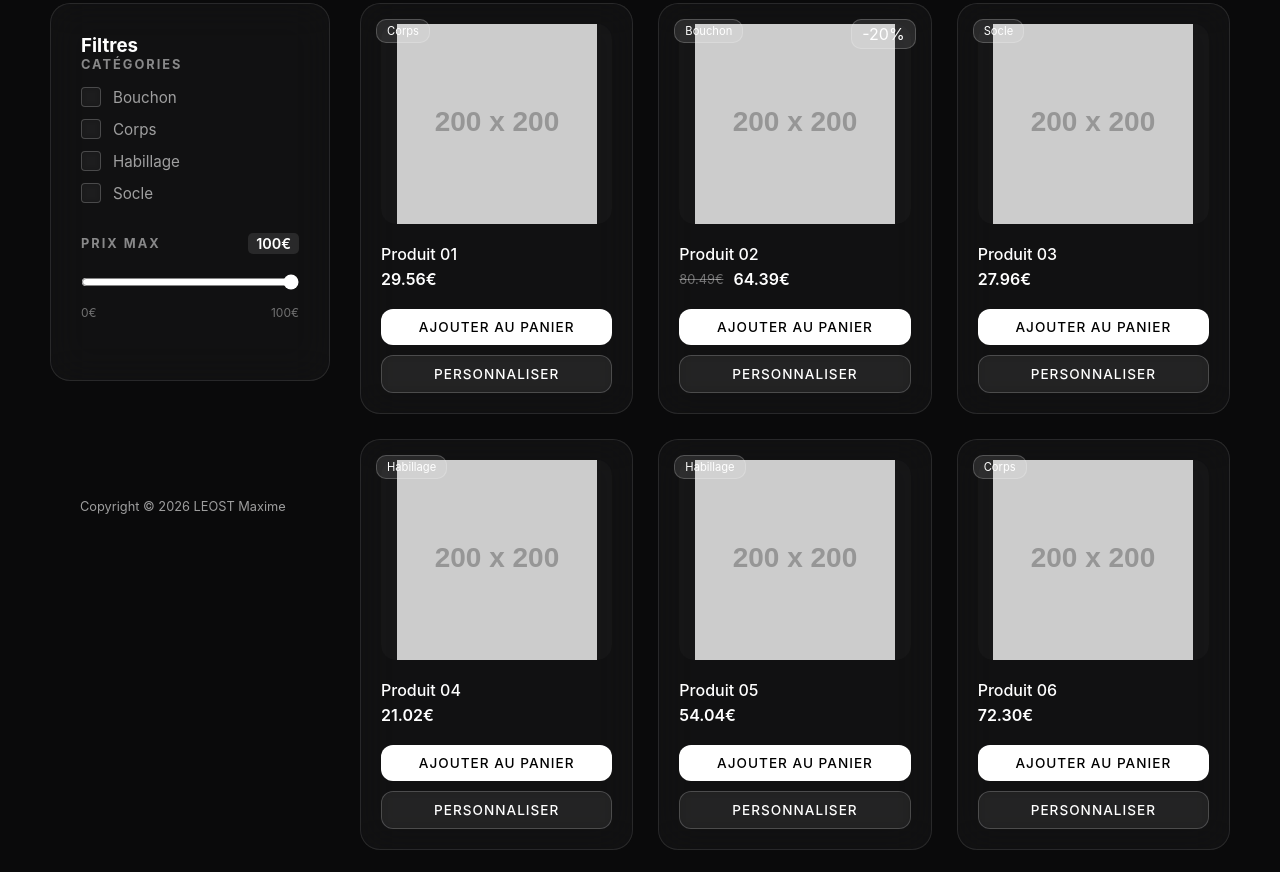
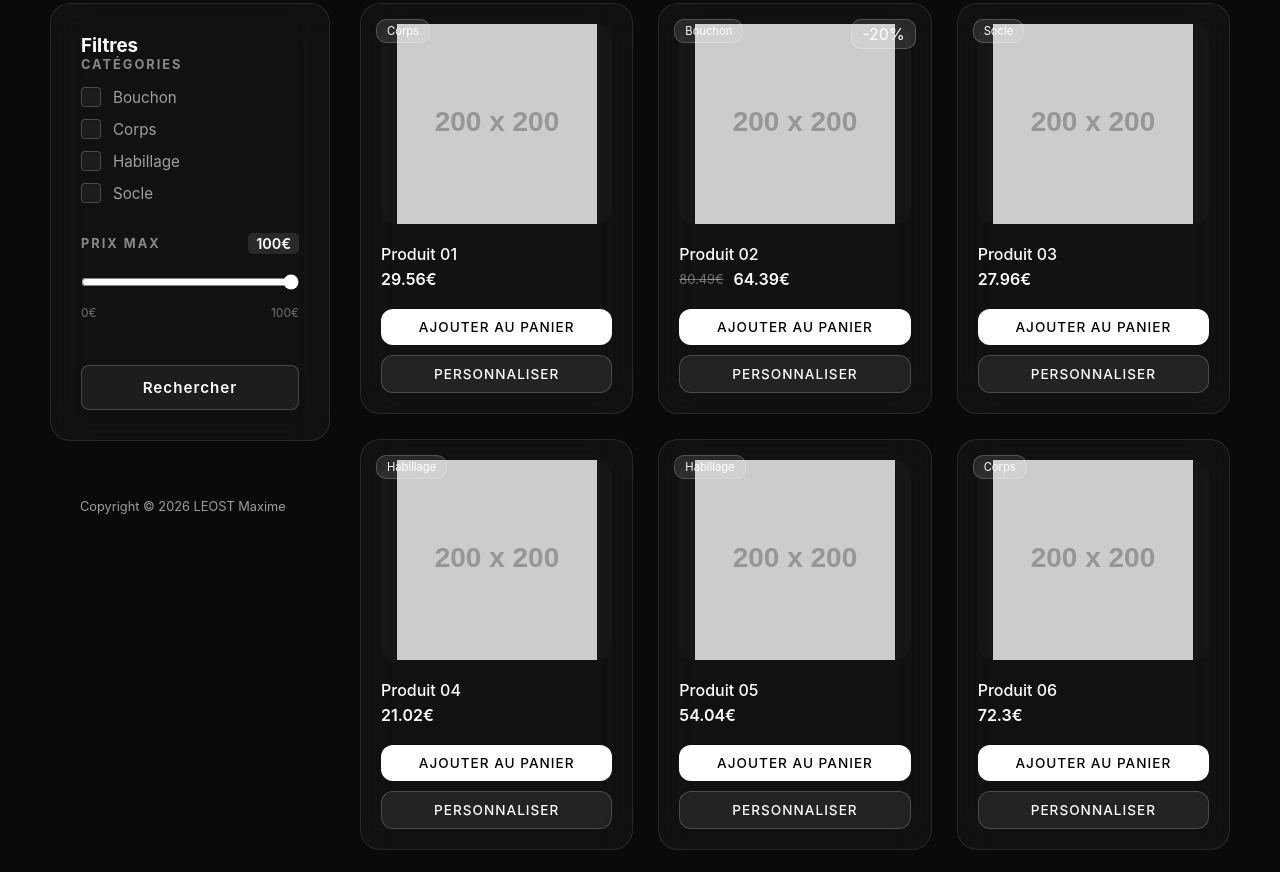
Before and after one commit to So6oN-Maximix/Price_Website, a website: page shop.html in a window 1280 px wide. Shown: the part 256-1128 px from the top of the page. Drawn offline with Linux system fonts and the light colour scheme; placeholder pictures from the web are drawn by us.

Commit message:
Filter Menu - Price application

```diff
--- a/shop.html
+++ b/shop.html
@@ -66,6 +66,7 @@
                         <span>100€</span>
                     </div>
                 </div>
+                <button class="apply-filters-btn" id="apply-filters-btn">Rechercher</button>
             </aside>
 
             <main class="products-grid" id="products-grid">
--- a/shop.js
+++ b/shop.js
@@ -4,42 +4,43 @@ const filtersContainer = document.querySelector(".filter-group");
 const checkboxs = document.querySelectorAll(".filter-group input[type='checkbox']");
 const priceRange = document.getElementById("price-range");
 const priceDisplay = document.getElementById("price-display");
+const applyFilterBtn = document.getElementById("apply-filters-btn");
 
 const products = [{
     name: "Produit 01",
     type: "Corps",
-    price: "29.56"
+    price: 29.56
 },
 {
     name: "Produit 02",
     type: "Bouchon",
-    price: "80.49",
+    price: 80.49,
     promo: 20
 },
 {
     name: "Produit 03",
     type: "Socle",
-    price: "27.96"
+    price: 27.96
 },
 {
     name: "Produit 04",
     type: "Habillage",
-    price: "21.02"
+    price: 21.02
 },
 {
     name: "Produit 05",
     type: "Habillage",
-    price: "54.04"
+    price: 54.04
 },
 {
     name: "Produit 06",
     type: "Corps",
-    price: "72.30"
+    price: 72.30
 },
 {
     name: "Produit 07",
     type: "Bouchon",
-    price: "25.28",
+    price: 25.28,
     promo: 50
 }];
 
@@ -118,17 +119,15 @@ function getFilters() {
 }
 
 window.addEventListener("DOMContentLoaded", () => products.forEach(product => addProduct(product)));
-filtersContainer.addEventListener("change", (event) => {
-    if (event.target.type === "checkbox") {
+applyFilterBtn.addEventListener("click", () => {
     const filters = getFilters();
     productContainer.innerHTML = "";
     if (filters.length > 0) {
         products.forEach(product => {
-                if (filters.includes(product.type.toLowerCase())) addProduct(product);
+            if (filters.includes(product.type.toLowerCase()) && product.price <= Number(priceDisplay.textContent)) addProduct(product);
         });
     } else {
-            products.forEach(product => addProduct(product));
-        }
+        products.forEach(product => {if (product.price <= Number(priceDisplay.textContent)) addProduct(product);});
     }
 });
 priceRange.addEventListener("input", (event) => {
--- a/style.css
+++ b/style.css
@@ -507,6 +507,34 @@ footer {
     margin: 10px 0;
     cursor: pointer;
     accent-color: white;
+}
+
+.apply-filters-btn {
+    width: 100%;
+    margin-top: 15px;
+    padding: 12px;
+    background: rgba(255, 255, 255, 0.05);
+    border: 1px solid rgba(255, 255, 255, 0.2);
+    border-radius: 8px;
+    color: white;
+    font-size: 0.95rem;
+    font-weight: 600;
+    cursor: pointer;
+    letter-spacing: 1px;
+    transition: all 0.3s ease;
+    box-shadow: 0 4px 6px rgba(0, 0, 0, 0.1);
+}
+
+.apply-filters-btn:hover {
+    background: rgba(255, 255, 255, 0.15);
+    border-color: rgba(255, 255, 255, 0.4);
+    transform: translateY(-2px);
+    box-shadow: 0 6px 15px rgba(255, 255, 255, 0.05);
+}
+
+.apply-filters-btn:active {
+    transform: translateY(0);
+    background: rgba(255, 255, 255, 0.25);
 }
 
 /* FILTER MENU */
```
Lines whose indentation alone changed are shown as unchanged.
